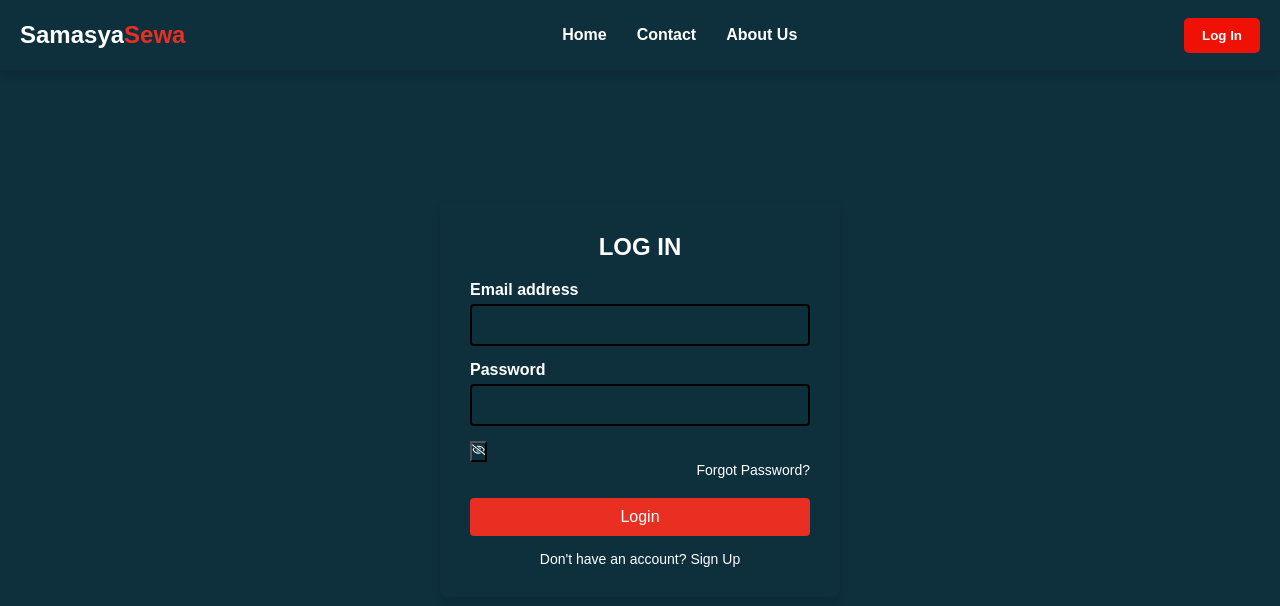
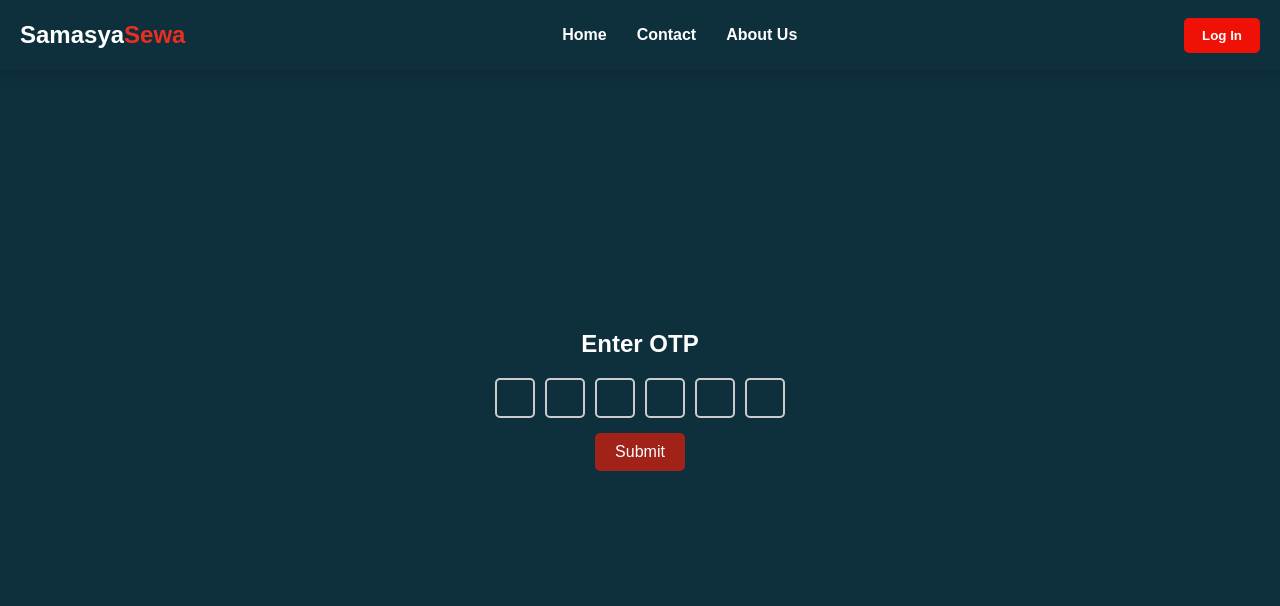
Before and after one commit to Manisha-Tmg/My-project, a React (Create React App) app: page /otp in a window 1280 px wide. Before the commit this address led to /login. Shown: the top 606 px of the page. Built offline with nearby package versions, Linux system fonts and the light colour scheme.

Commit message:
Opt page api connection

```diff
--- a/src/Components/Navbar.js
+++ b/src/Components/Navbar.js
@@ -7,18 +7,25 @@ const Navbar = () => {
   const navigate = useNavigate();
   const location = useLocation();
   const signUpLocation = location.pathname;
+  const otpLocation = location.pathname;
+  const forgotLocation = location.pathname;
 
   useEffect(() => {
-    const reload = (e) => {
-      e.preventDefault(false);
-    };
-
     const myToken = localStorage.getItem("token");
-    if (myToken && signUpLocation !== "/signin") {
+    if (
+      myToken &&
+      signUpLocation !== "/signin" &&
+      otpLocation !== "/otp" &&
+      forgotLocation !== "/forgot"
+    ) {
       setIsLogin(true);
     } else {
       setIsLogin(false);
-      if (signUpLocation !== "/signin") {
+      if (
+        signUpLocation !== "/signin" &&
+        otpLocation !== "/otp" &&
+        forgotLocation !== "/forgot"
+      ) {
         navigate("/login"); // Redirect to login page only if not on /signin page
       }
     }
--- a/src/Css/otp.css
+++ b/src/Css/otp.css
@@ -1,41 +1,69 @@
-.otp-container {
+/* Page container styling */
+.otp-page {
   display: flex;
   flex-direction: column;
   align-items: center;
   justify-content: center;
   height: 100vh;
+  font-family: Arial, sans-serif;
   background-color: #0e2f3c;
+  margin: 0;
+  padding: 20px;
 }
 
+/* Heading styling */
+.otp-page h2 {
+  color: #ffffff;
+  font-size: 24px;
+  margin-bottom: 20px;
+}
+
+/* Form container styling */
 .otp-form {
   display: flex;
   flex-direction: column;
-  gap: 10px;
-  width: 300px;
-}
-.otp-input {
-  padding: 10px;
-  font-size: 16px;
-  border: 1px solid #ccc;
-  border-radius: 5px;
-  text-align: center;
+  align-items: center;
 }
 
-.submit-btn {
-  padding: 10px;
+/* OTP input fields container */
+.otp-inputs {
+  display: flex;
+  justify-content: center;
+  gap: 10px; /* Space between input fields */
+  margin-bottom: 15px;
+}
+
+/* Individual OTP input styling */
+.otp-input {
+  width: 40px;
+  height: 40px;
+  text-align: center;
+  font-size: 18px;
+  border: 2px solid #ccc;
+  border-radius: 5px;
+  transition: border-color 0.3s;
+}
+
+/* Submit button styling */
+.otp-submit {
+  padding: 10px 20px;
   font-size: 16px;
   color: #fff;
-  background-color: #e82f22;
+  background-color: #a02219;
   border: none;
   border-radius: 5px;
   cursor: pointer;
+  transition: background-color 0.3s;
 }
 
-.submit-btn:hover {
-  background-color: #a02219;
+/* Hover effect for the button */
+.otp-submit:hover {
+  background-color: #6d1610;
 }
 
-.error-message {
-  color: red;
+/* Message styling */
+.otp-message {
+  margin-top: 10px;
   font-size: 14px;
+  color: #e8dcdc;
 }
--- a/src/Pages/Otppage.js
+++ b/src/Pages/Otppage.js
@@ -1,4 +1,6 @@
 import React, { useState } from "react";
+import "../Css/otp.css";
+import { APIURL } from "../env";
 
 const Otppage = () => {
   const [otp, setOtp] = useState(["", "", "", "", "", ""]);
@@ -10,21 +12,38 @@ const Otppage = () => {
       const newotp = [...otp];
       newotp[index] = value;
       setOtp(newotp);
-      if (value !== "" && e.target.nextSibling) {
-        e.target.nextSibling.onFocus();
+      // Focus on the next input if exists
+      const nextInput = e.target.nextSibling;
+      if (value !== "" && nextInput) {
+        nextInput.focus();
       }
     }
   };
 
-  const handlesub = (e) => {
+  async function handlesub(e) {
     e.preventDefault();
-    const enteredOtp = otp.join(""); //to join all otp
+    const enteredOtp = otp.join(""); // Combine all OTP parts into a single string
     if (enteredOtp.length === 6) {
-      setMsg(`otp sunmitted :${enteredOtp}`);
-    } else {
-      setMsg("try again");
+      try {
+        const response = await fetch(`${APIURL}/api/v1/auth/verify-user`, {
+          method: "POST",
+          headers: {
+            "Content-Type": "apllication/json",
+          },
+          body: JSON.stringify({ otp: enteredOtp }),
+        });
+        if (response.ok) {
+          const data = await response.json();
+          setMsg(`otp verified:${data.message}`);
+        } else {
+          const errormessage = await response.json();
+          setMsg(`error occured ${errormessage.message}`);
+        }
+      } catch (error) {
+        alert(error);
+      }
     }
-  };
+  }
   return (
     <div className="otp-page">
       <h2>Enter OTP</h2>
@@ -32,10 +51,11 @@ const Otppage = () => {
         <div className="otp-inputs">
           {otp.map((value, index) => (
             <input
-              type="numbers"
+              key={index}
+              type="text"
               maxLength="1"
               value={value}
-              onChange={(e) => handleChange(e.target, index)}
+              onChange={(e) => handleChange(e, index)}
               onFocus={(e) => e.target.select()}
               className="otp-input"
             />
--- a/src/Scss/forgot.scss
+++ b/src/Scss/forgot.scss
@@ -1,8 +1,9 @@
-$background-color: #18965f;
-$primary-color: #ffffff;
+$background-color: #0e2f3c;
+
+$button-color: #a02219;
 $font: arial, sans-serif;
-$border: 2px solid #18965f;
 $border-radius: 5px;
+$border: 2px solid #a02219;
 
 .password-reset-container {
   display: flex;
@@ -10,20 +11,20 @@ $border-radius: 5px;
   align-items: center;
   justify-content: center;
   height: 100vh;
-  background-color: $primary-color;
+  background-color: $background-color;
   padding: 20px;
 }
 .password-reset-title {
   font-size: 2rem;
-  color: #333;
+  color: #ffffff;
   margin-bottom: 20px;
 }
 .password-input {
   padding: 12px;
   margin-bottom: 15px;
-  border: $border;
+  font-size: 1rem;
   border-radius: $border-radius;
-  font-size: 1rem;
+  border: 2px solid rgb(123, 123, 123);
 }
 .password-reset-form {
   display: flex;
@@ -37,11 +38,10 @@ $border-radius: 5px;
   padding: 15px 15px 15px 15px;
   font-weight: bold;
   display: flex;
-  border-radius: $border-radius;
-  border: $border;
-  background-color: $background-color;
-  color: $primary-color;
+  background-color: $button-color;
   font-weight: bold;
   align-content: center;
+  border: $border;
+  border-radius: $border-radius;
   justify-content: center;
 }
```
